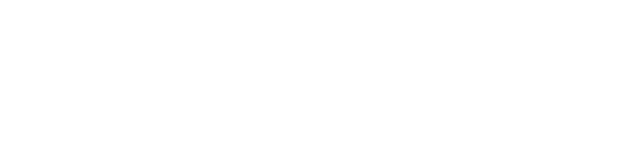
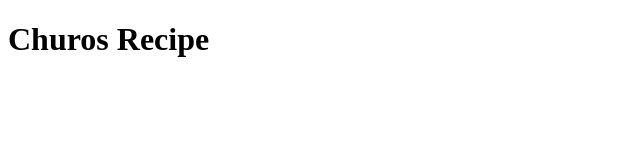
Before and after one commit to Derrek-Kimani/odin-recipes, a plain HTML site: page recipes/churos.html in a window 1280 px wide. Shown: the whole page, without its empty margins (0-640 px from the left). Drawn offline with Linux system fonts and the light colour scheme.

```diff
--- a/recipes/churos.html
+++ b/recipes/churos.html
@@ -7,7 +7,8 @@
   <title>Churos Recipe</title>
 </head>
 <body>
-  <h1></h1>
+  <h1>Churos Recipe</h1>
+
 
 </body>
 </html>
```
Also changed, not shown: index.html (+1 -0 lines).
